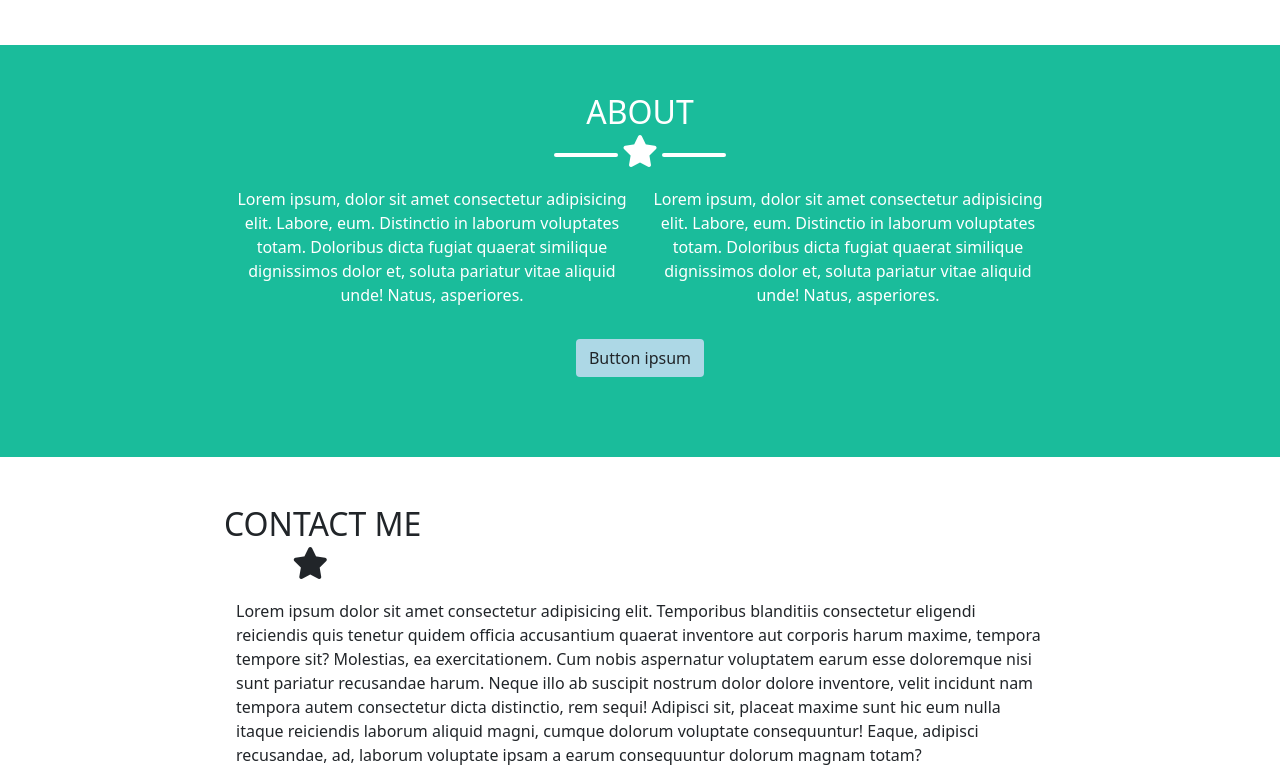
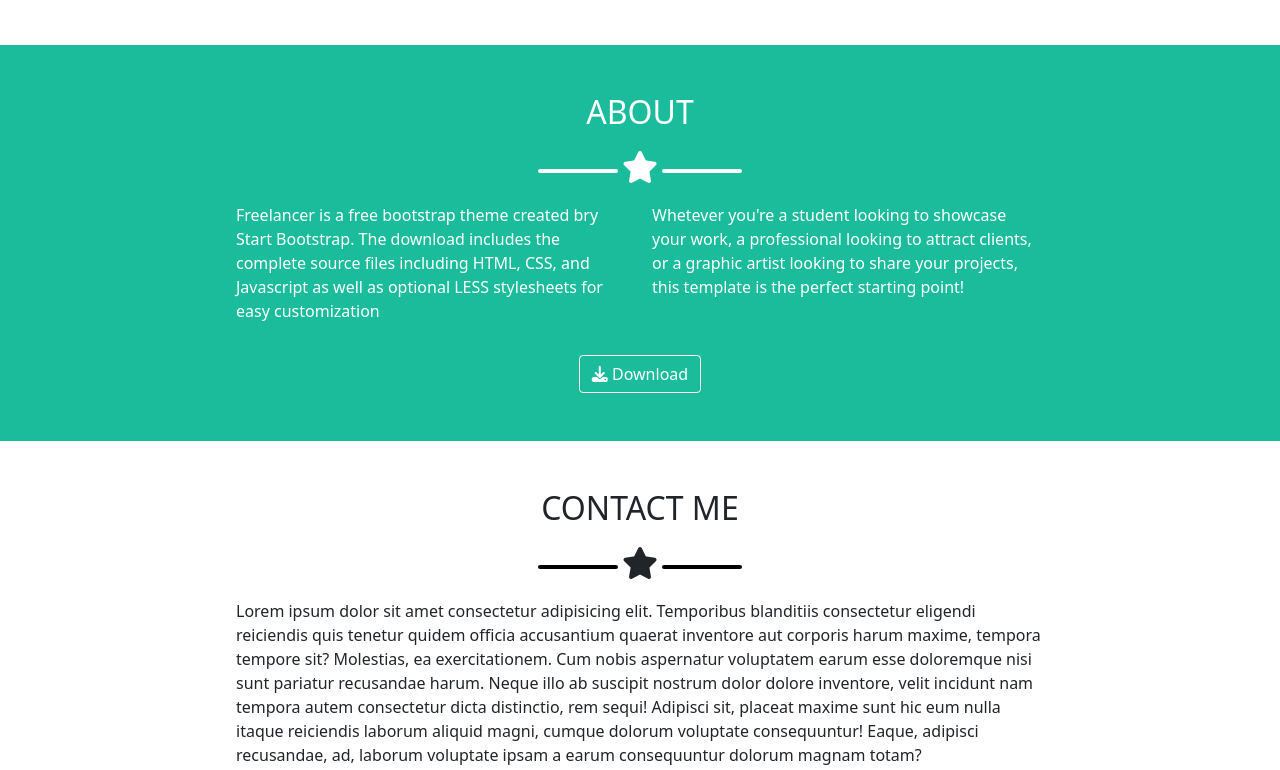
Before and after one commit to Giuseppe-Lo-Re/html-css-bootstrap-freelancer, a plain HTML site: page index.html in a window 1280 px wide. Shown: the part 1400-2170 px from the top of the page. Drawn offline with nearby package versions, Linux system fonts and the light colour scheme.

Commit message:
About section complete

```diff
--- a/css/style.css
+++ b/css/style.css
@@ -22,8 +22,9 @@ section {
     margin: 0 auto;
 }
 
-.star {
-    padding-bottom: 1.5rem;
+.star,
+.star-black {
+    padding: 1rem 0 1.5rem 0;
 }
 
 .ms_container {
@@ -38,18 +39,14 @@ section.bg-green {
     background-color: #1abc9b;
 }
 
-section.tx-white {
+.tx-white {
     color: white;
-}
-
-section.tx-center {
-    text-align: center;
 }
 
 .star::before,
 .star::after {
     content: '';
-    width: 4rem;
+    width: 5rem;
     display: inline-block;
     border-bottom: 4px solid white;
     border-radius: 5px;
@@ -98,7 +95,7 @@ header li {
 }
 
 h1 {
-    padding: 1rem 0;
+    padding-top: 1rem;
 }
 
 .start h2 {
@@ -110,19 +107,14 @@ h1 {
 .star-black::before,
 .star-black::after {
     content: '';
-    width: 4rem;
+    width: 5rem;
     display: inline-block;
     border-bottom: 4px solid black;
     border-radius: 5px;
 }
 
-.star-black {
-    padding: 1rem 0 1.5rem 0;
-}
-
-.img-container {
-
-    border-radius: 20px;
+.img-container img {
+    border-radius: 10px;
 }
 
 .img-container img {
@@ -131,11 +123,15 @@ h1 {
 
 /* About Me */
 
-.btn {
-    background-color: lightblue;
-    margin: 2rem 0;
+.btn-container {
+    padding-top: 2rem;
 }
 
+.btn-primary {
+
+    background-color: transparent;
+    border-color: white;
+}
 /* END MAIN */
 
 
--- a/index.html
+++ b/index.html
@@ -87,10 +87,10 @@
     <main>
 
         <!-- Start Section-->
-        <section  class="bg-green tx-white tx-center">
+        <section  class="bg-green">
             <div class="container">
 
-                <div class="start">
+                <div class="start tx-white text-center">
 
                     <!-- Avatar -->
                     <img src="img/avatar.svg" alt="avatar">
@@ -116,11 +116,11 @@
 
         </section>
 
-        <!-- Portfolio -->
-        <section class="tx-center">
+        <!-- Portfolio Section -->
+        <section>
 
             <!-- Section Header-->
-            <div class="section-header">
+            <div class="section-header text-center">
 
                 <!-- Title -->
                 <h2>
@@ -186,11 +186,12 @@
         </section>
 
         <!-- About me -->
-        <section class="bg-green tx-white tx-center">
+        <section class="bg-green tx-white">
             <div class="ms_container">
                 <div class="about">
 
-                    <div class="about-title">
+                    <!-- Section Header-->
+                    <div class="section-header text-center">
 
                         <!-- Title -->
                         <h2>
@@ -204,27 +205,32 @@
                         </div>
                     </div>
 
-                    <div class="container-fluid">
-                        <div class="row row-cols-1 row-cols-md-2">
+                    <div class="container-fluid text-center">
+                        <div class="row row-cols-1 row-cols-md-2 gy-4">
 
-                            <!-- Column Left -->
-                            <div class="col">
-                                Lorem ipsum, dolor sit amet consectetur adipisicing elit. Labore, eum. Distinctio in laborum voluptates totam. Doloribus dicta fugiat quaerat similique dignissimos dolor et, soluta pariatur vitae aliquid unde! Natus, asperiores.
+                            <!-- Column -->
+                            <div class="col text-start">
+                                Freelancer is a free bootstrap theme created bry Start Bootstrap. The download includes the complete source files including HTML, CSS, and Javascript as well as optional LESS stylesheets for easy customization
                             </div>
 
-                            <!-- Column Right -->
-                            <div class="col">
-                                Lorem ipsum, dolor sit amet consectetur adipisicing elit. Labore, eum. Distinctio in laborum voluptates totam. Doloribus dicta fugiat quaerat similique dignissimos dolor et, soluta pariatur vitae aliquid unde! Natus, asperiores.
+                            <!-- Column -->
+                            <div class="col text-start">
+                                Whetever you're a student looking to showcase your work, a professional looking to attract clients, or a graphic artist looking to share your projects, this template is the perfect starting point!
                             </div>
                         </div>
-                    </div>
 
-                    <div class="btn">
+                        <div class="btn-container">
 
-                        <!-- Button -->
-                        <a href="#">
-                            Button ipsum
-                        </a>
+                            <!-- Button -->
+                            <button type="button" class="btn btn-primary">
+
+                                <!-- Donwload Icon -->
+                                <i class="fa fa-download" aria-hidden="true"></i>
+                                Download
+                            </button>
+
+                        </div>
+
                     </div>
                 </div>
             </div>
@@ -235,7 +241,9 @@
         <section>
 
             <div class="ms_container">
-                <div class="contact-title">
+
+                <!-- Section Header-->
+                <div class="section-header text-center">
 
                     <!-- Title -->
                     <h2>
@@ -243,9 +251,9 @@
                     </h2>
 
                     <!-- Star Icon -->
-                    <div class="star">
+                    <div class="star-black">
 
-                        <i class="fa fa-star fa-2xl" aria-hidden="true"></i>
+                    <i class="fa fa-star fa-2xl" aria-hidden="true"></i>
                     </div>
                 </div>
 
```
